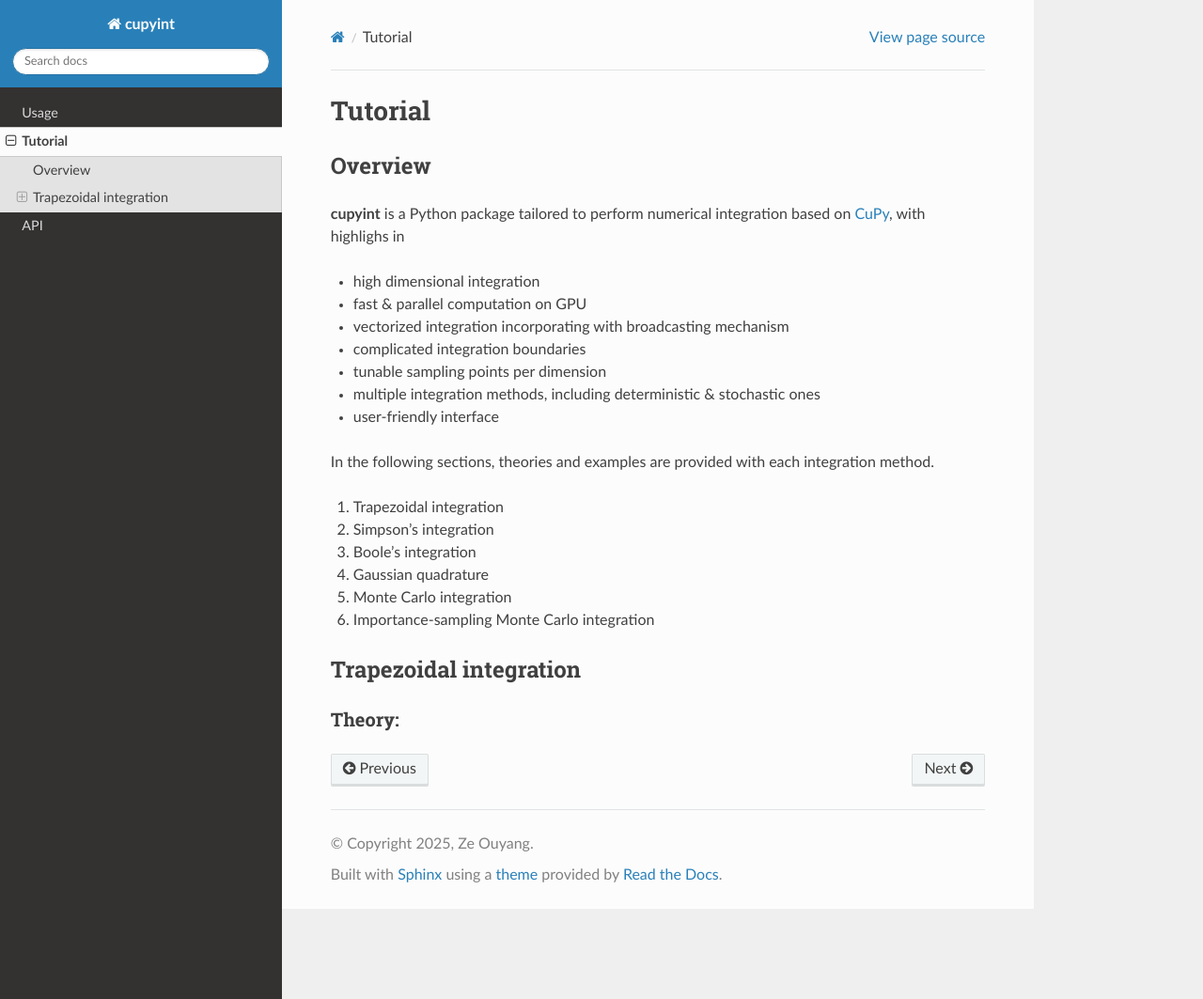
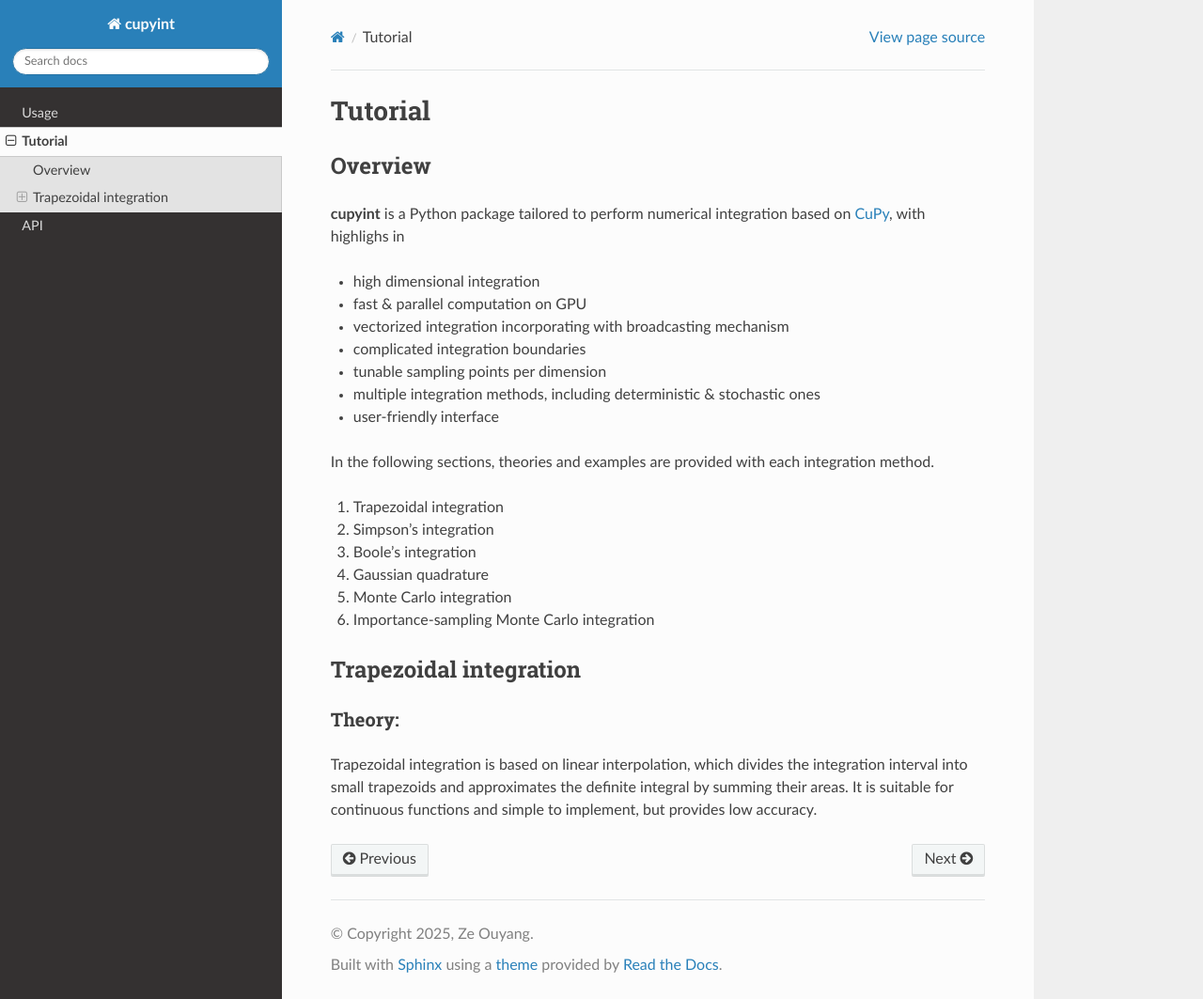
Before and after one commit to ze-ouyang/cupyint_doc, a Sphinx documentation site: the page built from docs/source/tutorial.rst, in a window 1280 px wide and 1063 px high. Shown: the whole window at 94% size. Built offline with Sphinx 7.4.7 and the Read the Docs theme 3.1.0, drawn with Linux system fonts in a browser that asks for light colours.

Commit message:
Update tutorial.rst

```diff
--- a/docs/source/tutorial.rst
+++ b/docs/source/tutorial.rst
@@ -27,3 +27,4 @@ Trapezoidal integration
 
 Theory:
 ~~~~~~
+Trapezoidal integration is based on linear interpolation, which divides the integration interval into small trapezoids and approximates the definite integral by summing their areas. It is suitable for continuous functions and simple to implement, but provides low accuracy.
```
